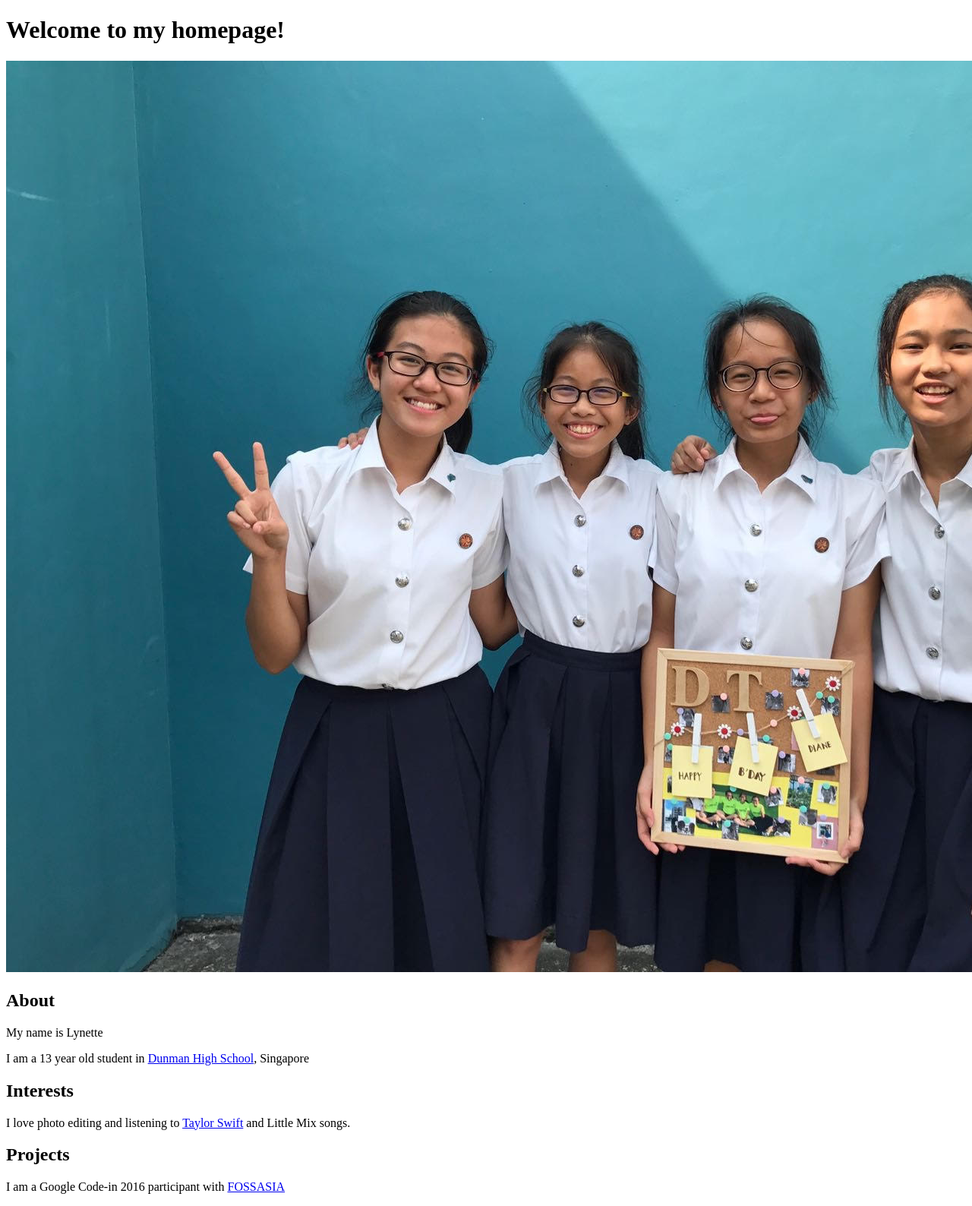
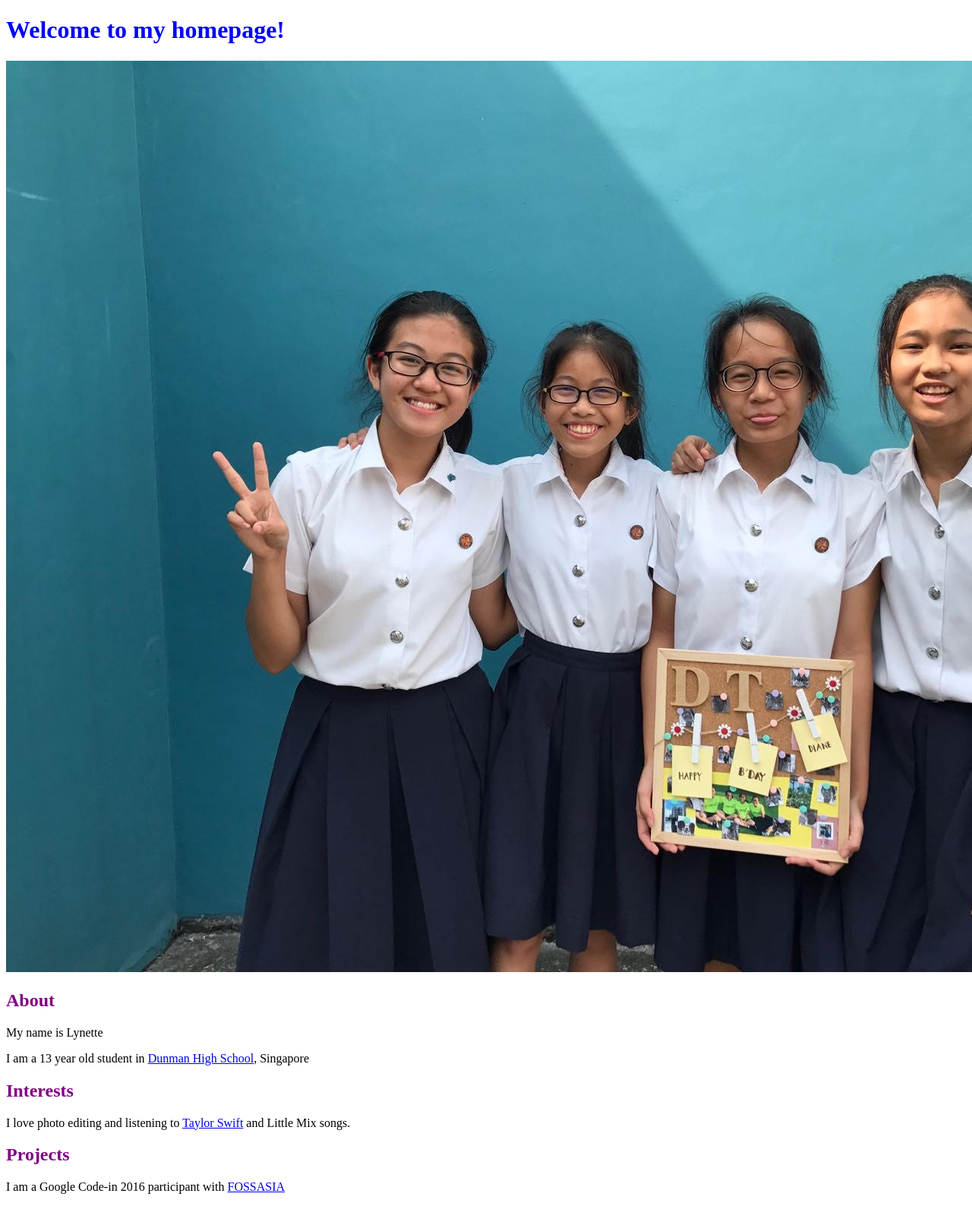
Before and after one commit to 17y2hlynetteyeow/17y2hlynetteyeow.github.io, a plain HTML site: page index.html in a window 1280 px wide. Shown: the top 1588 px of the page at 76% size. Drawn offline with Linux system fonts and the light colour scheme.

Commit message:
Update style.css

```diff
--- a/style.css
+++ b/style.css
@@ -1,9 +1,11 @@
 h1{
-color: blue
-font-family: "sans-serif" arial ;
+  color: blue;}
+h1{
+font-family: "sans-serif" arial;
 }
 h2{
-color: purple
+  color: purple;}
+h2{
 font-family: "sans serif" arial;
 }
 p{
```
